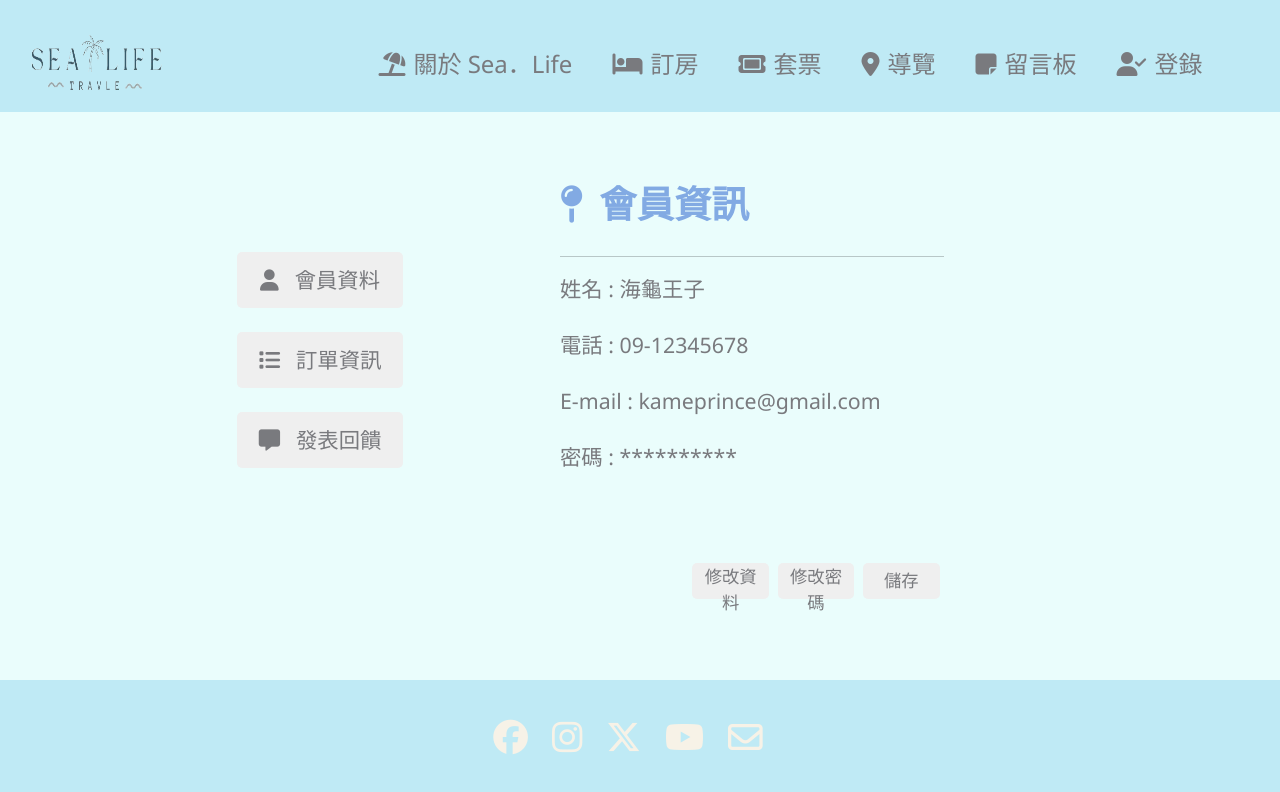
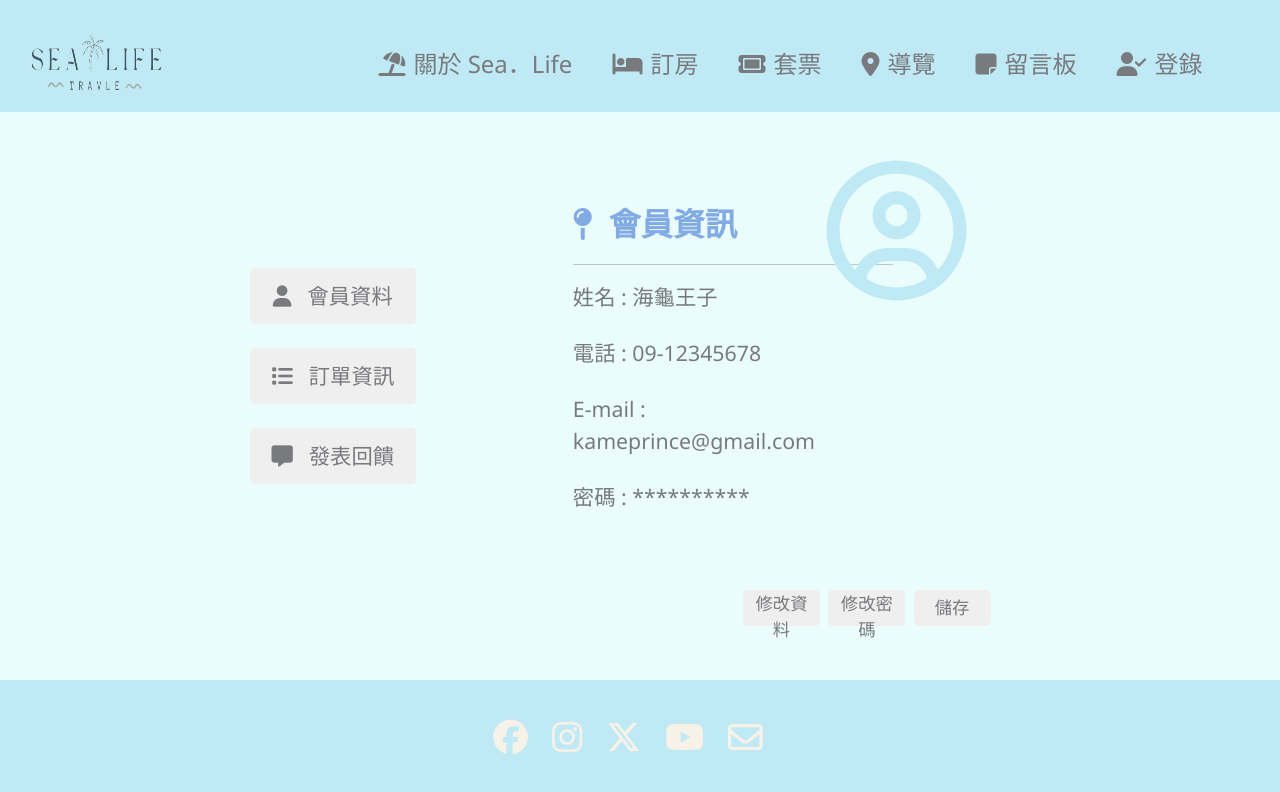
Before and after one commit to zawarudoooooooo/2024-01-22-XiaoLiuqiu-Frontend, a Vue app: page /FrontPersonInfo in a window 1280 px wide. Shown: the top 792 px of the page. Built offline with nearby package versions, Linux system fonts and the light colour scheme.

Commit message:
css change

```diff
--- a/src/components/header.vue
+++ b/src/components/header.vue
@@ -82,6 +82,9 @@ export default{
             .dropdown-item{
                 font-size: 16pt;
                 color: #797A7E;
+                &:active{
+                    background-color: #BFEAF5;
+                }
             }
             i{
                 margin-right: 1vmin;
--- a/src/views/FrontEnd/FrontLogin.vue
+++ b/src/views/FrontEnd/FrontLogin.vue
@@ -55,7 +55,7 @@ export default {
 <template>
     <div class="content">
         <div class="title">
-            <p>登錄</p>
+            <p>登錄<i class="fa-solid fa-user-lock"></i></p>
         </div>
         <div class="account">
             <p>帳號</p>
@@ -79,6 +79,9 @@ export default {
     height: 63vh;
     margin: auto;
     margin-top: 8vmin;
+    i{
+        margin-left: 2vmin;
+    }
     input {
         width: 20vw;
         height: 5vh;
@@ -120,12 +123,10 @@ export default {
             border: none;
             border-radius: 5px;
             color: #797A7E;
-
             &:hover {
                 background-color: #797A7E;
                 color: white;
             }
-
             &:active {
                 background-color: #F7F2E7;
                 color: #797A7E;
--- a/src/views/FrontEnd/FrontPersonInfo.vue
+++ b/src/views/FrontEnd/FrontPersonInfo.vue
@@ -14,6 +14,23 @@ export default{
         }
     },
     methods:{
+//圖片轉換
+        imgConvert(key, data){
+            return new Promise((resolve) =>{
+                imageConversion.compressAccurately(data, 80).then((res) =>{
+                    let reader = new FileReader();
+                    if(res){
+                        reader.readAsDataURL(res)
+                    }
+                    reader.onload = () =>{
+                        let base64 = reader.result;
+                        this.map.set(key, base64);
+                        resolve(base64);
+                    }
+                })
+            })
+        },
+//頁面切換
         personInfoShow(){
             this.personInfoPage=true
             this.orderPage=false,
@@ -43,11 +60,17 @@ export default{
             <button type=button @click="orderPageShow()"><i class="fa-solid fa-list"></i>訂單資訊</button>
             <button type=button @click="messagePageShow()"><i class="fa-solid fa-message"></i>發表回饋</button>
         </div>
+<!-- 會員資料頁面 -->
         <div class="personInfo" v-if="personInfoPage">
-            <div class="title">
-                <p><i class="fa-solid fa-map-pin"></i>會員資訊</p>
+            <p id="location"><i class="fa-solid fa-map-pin"></i>會員資訊</p>
+            <hr>
+            <div class="user">
+                <label class="upload_cover">
+                    <input id="upload_input" type="file">
+                    <i class="fa-regular fa-circle-user" id="usericon"></i>
+                    <img id="demo"/>
+                </label>
             </div>
-            <hr>
             <div class="name">
                 <p>姓名 : 海龜王子</p>
             </div>
@@ -131,10 +154,9 @@ export default{
                 </div>
             </div>
         </div>
+<!-- 訂單資訊頁面 -->
         <div class="order" v-if="orderPage">
-            <div class="title">
-                <p><i class="fa-solid fa-map-pin"></i>訂單資訊</p>
-            </div>
+            <p id="location"><i class="fa-solid fa-map-pin"></i>訂單資訊</p>
             <hr>
             <div class="orderNum">
                 <p>訂單編號 : A01</p>
@@ -155,10 +177,9 @@ export default{
                 <p>付款期限 : </p>
             </div>
         </div>
+<!-- 發表回饋頁面 -->
         <div class="message" v-if="messagePage">
-            <div class="title">
-                <p><i class="fa-solid fa-map-pin"></i>貼文</p>
-            </div>
+            <p id="location"><i class="fa-solid fa-map-pin"></i>貼文</p>
             <hr>
             <div class="topic">
                 <p>標題</p>
@@ -180,10 +201,10 @@ export default{
 
 <style lang="scss" scoped>
         .content{
-        width: 65vw;
-        height: 65vh;
+        width: 63vw;
+        height: 63vh;
         margin: auto;
-        margin-top: 6vmin;
+        margin-top: 8vmin;
         display: flex;
         //border: 1px solid black;
         padding-top: 2vmin;
@@ -219,15 +240,32 @@ export default{
             }
         }
         .personInfo{
-            width: 30vw;
-            height: 55vh;
+            width: 25vw;
+            height: 35vh;
             //border: 1px solid black;
-            position: relative;
-            .title{
-                p{
-                    font-size: 28pt;
+            margin-top: 1%;
+            #location{
+                font-size: 24pt;
                 font-weight: bold;
                 color: #82AAE3;
+                margin: 0;
+            }
+            .user{
+                .upload_cover{
+                    width: 17vmin;
+                    height: 17vmin;
+                    cursor: pointer;
+                    border-radius: 50%;
+                    position: absolute;
+                    right: 10%;
+                    top: -3%;
+                }
+                #upload_input{
+                    display: none;
+                }
+                #usericon{
+                    font-size: 105pt;
+                    color: #BFEAF5;
                 }
             }
             p{
@@ -241,8 +279,8 @@ export default{
                 display: flex;
                 justify-content: space-around;
                 position: absolute;
-                right: 0;
-                bottom: 3%;
+                right: 6%;
+                bottom: 10%;
                 //border: 1px solid black;
                 button{
                     width: 6vw;
@@ -266,12 +304,11 @@ export default{
             width: 30vw;
             height: 40vh;
             //border: 1px solid black;
-            .title{
-                p{
-                    font-size: 28pt;
+            #location{
+                font-size: 24pt;
                 font-weight: bold;
                 color: #82AAE3;
-                }
+                margin: 0;
             }
             p{
                 font-size: 16pt;
@@ -284,12 +321,11 @@ export default{
             height: 58vh;
             //border: 1px solid black;
             position: relative;
-            .title{
-                p{
-                    font-size: 28pt;
+            #location{
+                font-size: 24pt;
                 font-weight: bold;
                 color: #82AAE3;
-                }
+                margin: 0;
             }
             .topic{
                 p{
@@ -298,7 +334,7 @@ export default{
                     color: #797A7E;
                 }
                 input{
-                    width: 20vw;
+                    width: 30vw;
                     height: 5vh;
                     border-radius: 10px;
                     border-style: none;
@@ -315,7 +351,7 @@ export default{
                     color: #797A7E;
                 }
                 textarea{
-                    width: 20vw;
+                    width: 30vw;
                     height: 15vh;
                     border-radius: 5px;
                     outline: none;
--- a/src/views/FrontEnd/FrontSignUp.vue
+++ b/src/views/FrontEnd/FrontSignUp.vue
@@ -77,7 +77,7 @@ export default {
 <template>
     <div class="content">
         <div class="title">
-            <p>註冊</p>
+            <p>註冊<i class="fa-solid fa-user-plus"></i></p>
         </div>
         <div class="account">
             <p>帳號</p>
@@ -91,9 +91,11 @@ export default {
             <p>密碼</p>
             <input type="password" v-model="this.repwd" placeholder="請設定密碼">
         </div>
-        <div class="password">
-            <p >確認密碼</p>
-            <p  id=checkpwd v-if="this.repwd!=this.pwd">請輸入相同密碼</p>
+        <div class="repassword">
+            <div class="notice">
+                <p >確認密碼</p>
+                <p id=checkpwd v-if="this.repwd!=this.pwd">*請輸入相同密碼</p>
+            </div>
             <input type="password" v-model="this.pwd" placeholder="請再次輸入密碼">
         </div>
         <div class="phone">
@@ -118,6 +120,9 @@ export default {
     height: 77vh;
     margin: auto;
     margin-top: 3vmin;
+    i{
+        margin-left: 2vmin;
+    }
     input {
         width: 20vw;
         height: 5vh;
@@ -157,9 +162,21 @@ export default {
             font-size: 14pt;
             color: #797A7E;
         }
+    }
+    .repassword {
+        .notice{
+            width: 20vw;
+            justify-content: space-between;
+            display: flex;
+        }
+        p {
+            margin: 0;
+            font-size: 14pt;
+            color: #797A7E;
+        }
         #checkpwd{
             font-weight: bold;
-            color: brown;
+            color: #d65d6b;
         }
     }
     .phone {
```
Lines whose indentation alone changed are shown as unchanged.
